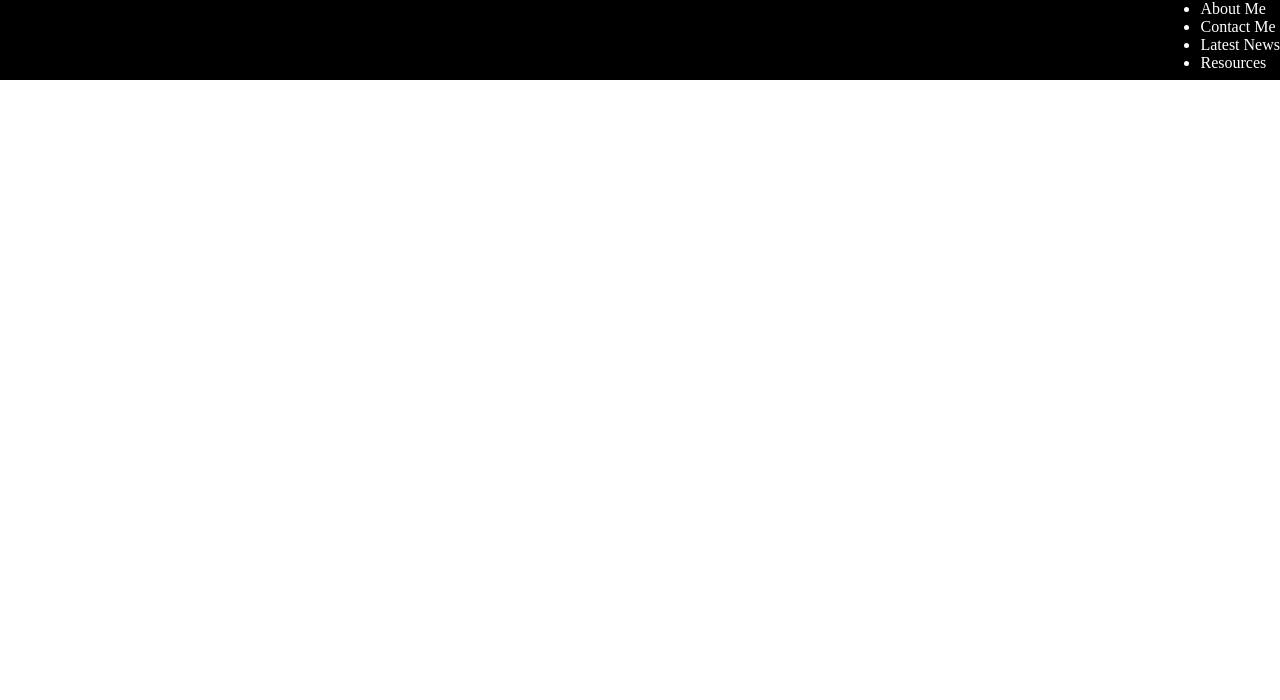
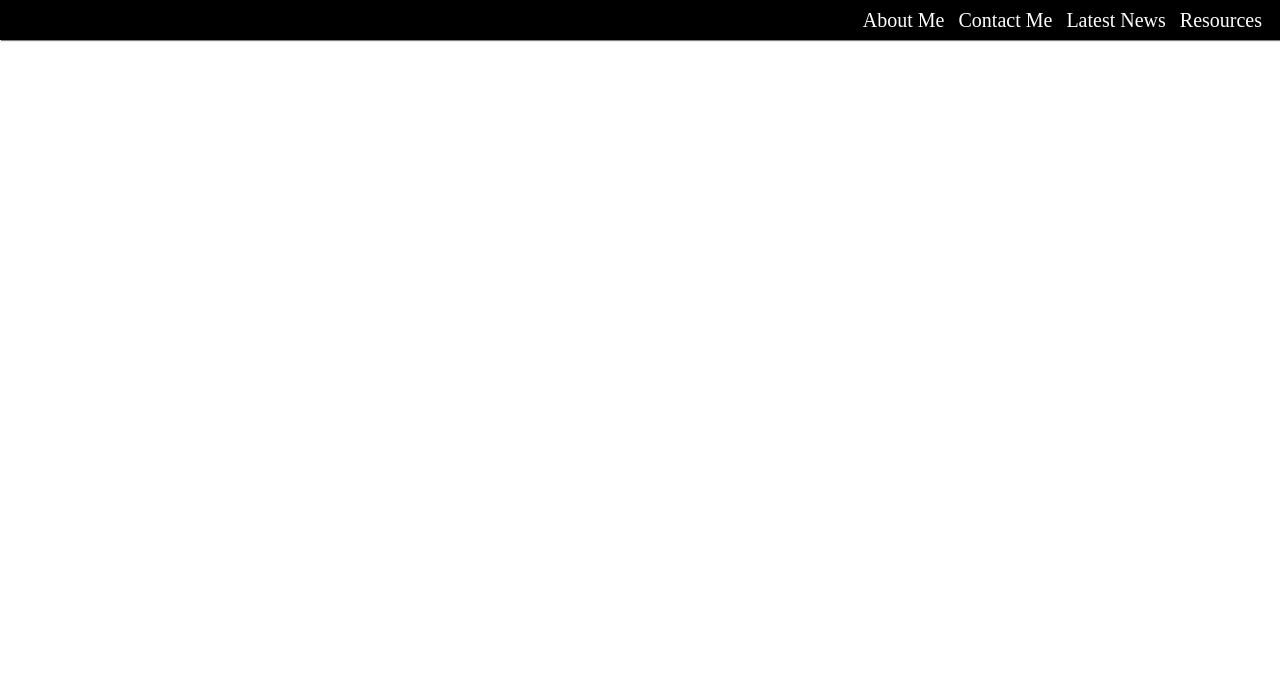
Before and after one commit to andrijanasharkoskaa/My-Technical-Blog, a plain HTML site: page index.html in a window 1280 px wide. Shown: the part 100-800 px from the top of the page. Drawn offline with Linux system fonts and the light colour scheme.

Commit message:
working on the styling

```diff
--- a/css/style.css
+++ b/css/style.css
@@ -22,8 +22,27 @@ body {
 header {
   display: flex;
   justify-content: flex-end;
+  align-items: center;
+  align-self: center;
   width: 100%;
-  height: 80px;
+  height: 40px;
   background-color: black;
   color: white;
+  box-shadow: 1px 1px 1px gray;
 }
+nav ul {
+  display: flex;
+  justify-content: space-between;
+  align-items: center;
+  align-self: center;
+  padding: 4px;
+}
+nav ul li {
+  margin-right: 14px;
+  color: white;
+  list-style-type: none;
+}
+nav a {
+  font-size: 20px;
+  text-decoration: none;
+}
--- a/index.html
+++ b/index.html
@@ -31,10 +31,10 @@
     <header>
       <nav>
         <ul>
-          <li>About Me</li>
-          <li>Contact Me</li>
-          <li>Latest News</li>
-          <li>Resources</li>
+          <a href=""><li>About Me</li></a>
+          <a href=""><li>Contact Me</li></a>
+          <a href=""><li>Latest News</li></a>
+          <a href=""><li>Resources</li></a>
         </ul>
       </nav>
     </header>
```
